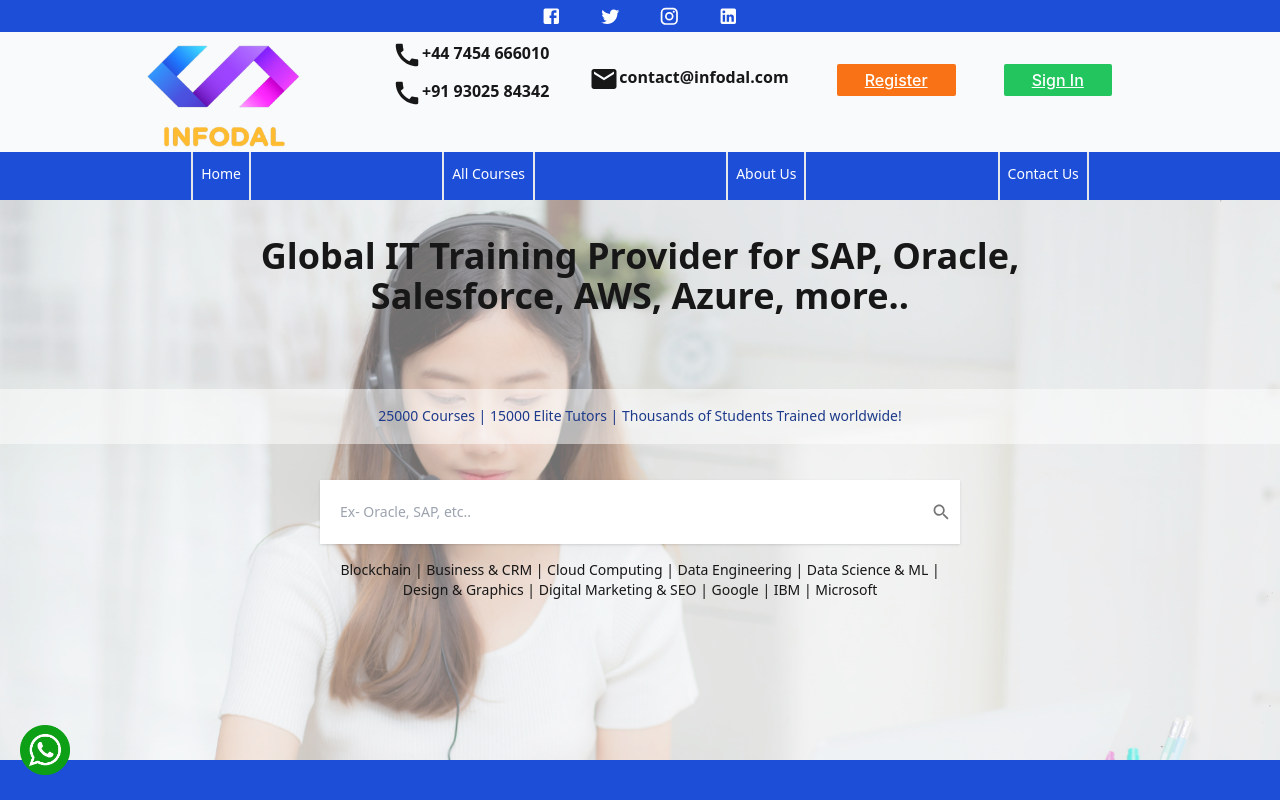
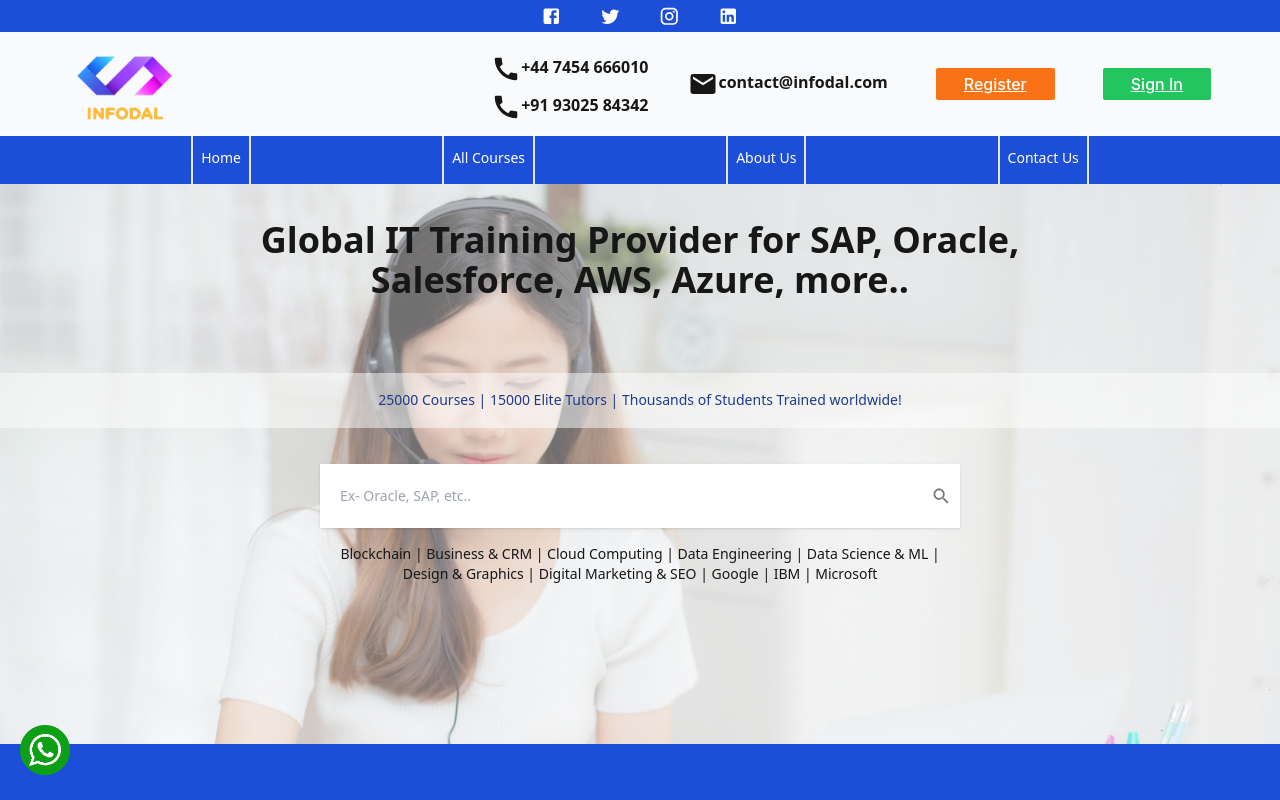
Before and after one commit to Gaurav-2k1/test, a Next.js app: page / in a window 1280 px wide. Shown: the top 800 px of the page. Built offline with nearby package versions, Linux system fonts and the light colour scheme.

Commit message:
header section

```diff
--- a/components/Header/Header.js
+++ b/components/Header/Header.js
@@ -71,38 +71,35 @@ export default function Header() {
           </IconButton>
         </div>
       </div>
-      <div className="lg:flex flex-row gap-4  ">
-        <div className="hidden lg:flex relative w-24 h-24 ml-5 lg:mt-2 lg:ml-[15vh] lg:w-52 lg:h-28 ">
+      <div className="lg:flex  flex-row gap-40 justify-around">
+        <div className="hidden lg:flex relative w-24 h-24  lg:mt-2 lg:ml-2 lg:w-30 lg:h-30 ">
           <Image
-            className="lg:w-20"
+            className="lg:w-30"
             src="/logo.png"
             alt="Logo"
             layout="fill"
             objectFit="scale-down"
           />
         </div>
-        <div className="hidden lg:flex">
-
-
-          <div className="text-base  font-bold mt-2 ml-5 lg:ml-12  ">
-            <CallIcon className="text-3xl" />
+        <div className="hidden lg:flex  lg:self-center ">
+ <div className="text-base  font-bold mt-2 ml-5 lg:justify-items-center  ">
+            <CallIcon className="text-3xl " />
             +44 7454 666010
             <br />
             <div className="lg:mt-2">
               <CallIcon className="text-3xl" />
               +91 93025 84342
             </div>
-
-          </div>
-          <div className="text-base font-bold  lg:mt-8 lg:ml-10"> <EmailIcon className="text-3xl" />contact@infodal.com</div>
-          <div >
-          <Button className="bg-orange-500 underline hover:bg-red-500 hover:no-underline text-white font-medium text-base lg:px-7 lg:py-1 rounded-sm  lg:ml-12 lg:mt-8">
+ </div>
+          <div className="text-base font-bold lg:self-center  lg:ml-10"> <EmailIcon className="text-3xl" />contact@infodal.com</div>
+          <div className="lg:self-center" >
+          <Button className="bg-orange-500 underline hover:bg-red-500 hover:no-underline text-white font-medium text-base lg:px-7 lg:py-1 rounded-sm  lg:ml-12 ">
               Register
             </Button>
 
           </div>
-          <div>
-          <Button className="bg-green-500 underline hover:bg-red-500 hover:no-underline text-white font-medium text-base lg:px-7 lg:py-1 rounded-sm  lg:ml-12 lg:mt-8">
+          <div className="lg:self-center">
+          <Button className="bg-green-500 underline hover:bg-red-500 hover:no-underline text-white font-medium text-base lg:px-7 lg:py-1 rounded-sm  lg:ml-12">
               Sign In
             </Button>
           </div>
@@ -122,24 +119,24 @@ export default function Header() {
         ) : (
          <>
 
-         <div className="flex">
-           <div className="relative w-24 h-24 ml-5 lg:mt-2 lg:ml-[15vh] lg:w-52 lg:h-28">
+         <div className="flex flex-row w-full justify-between">
+           <div className="relative w-24 h-24 ml-5 lg:self-center lg:ml-[15vh]">
               <Image
-            className="lg:w-20"
+            className="lg:w-1/3"
             src="/logo.png"
             alt="Logo"
             layout="fill"
             objectFit="scale-down"
           /></div>
 
-           <div className="flex" >
-            <div className="relative mt-5 ml-[50vh]">
+
+            <div className="relative self-center ">
             <IconButton size="large" onClick={() => toggleDrawer(true)}>
               <Menu />
             </IconButton>
             </div>
 
-          </div>
+
 
 
          </div>
```
